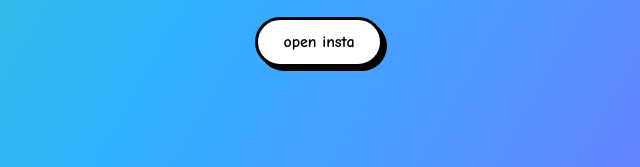
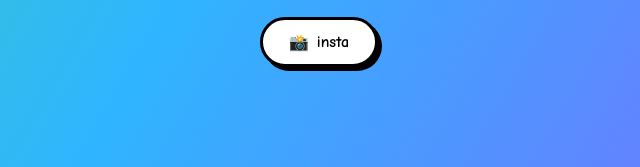
Before and after one commit to Myeser/tap-in, a plain HTML site: page index.html in a window 1280 px wide. Shown: the part 400-567 px from the top of the page, 321-961 px from the left. Drawn offline with Linux system fonts and the light colour scheme.

Commit message:
Insta button: icon + 'insta'
Co-Authored-By: Claude Opus 5.5 <noreply@anthropic.com>
Claude-Session: https://claude.ai/code/session_01HPyDM3G7f72AZRjm659ZWF

```diff
--- a/index.html
+++ b/index.html
@@ -69,6 +69,9 @@
       font-weight: 700;
       position: relative;
       z-index: 2;
+      display: inline-flex;
+      align-items: center;
+      gap: 0.5rem;
     }
     .goblin {
       position: fixed;
@@ -115,7 +118,7 @@
 
   <img src="assets/spinning-cat.gif" alt="spinning cat" class="cat">
   <h1>🔥 tap in 🔥</h1>
-  <a href="https://instagram.com/myeserole">open insta</a>
+  <a href="https://instagram.com/myeserole"><span>📸</span> insta</a>
   <img src="assets/dancing-cat.gif" alt="dancing cat" class="dance">
 
   <svg class="goblin" viewBox="0 0 200 200" xmlns="http://www.w3.org/2000/svg">
```
